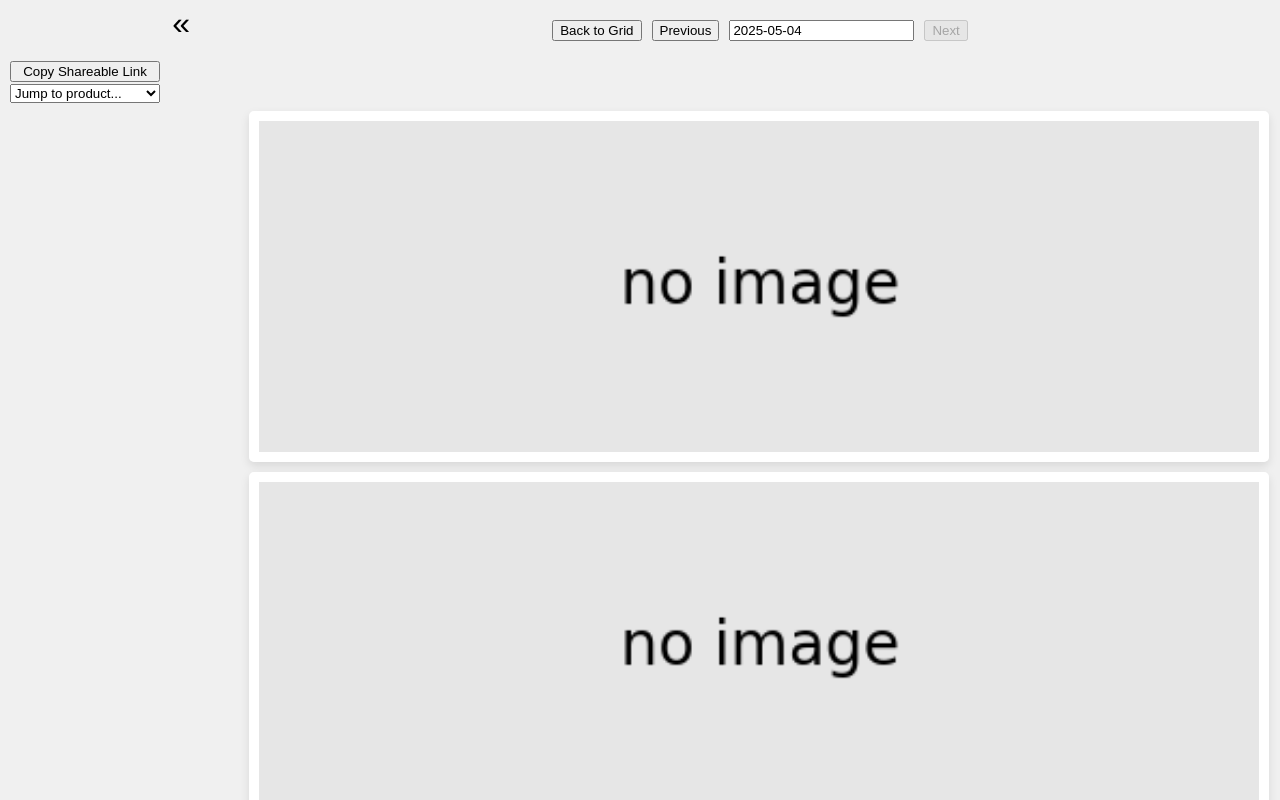
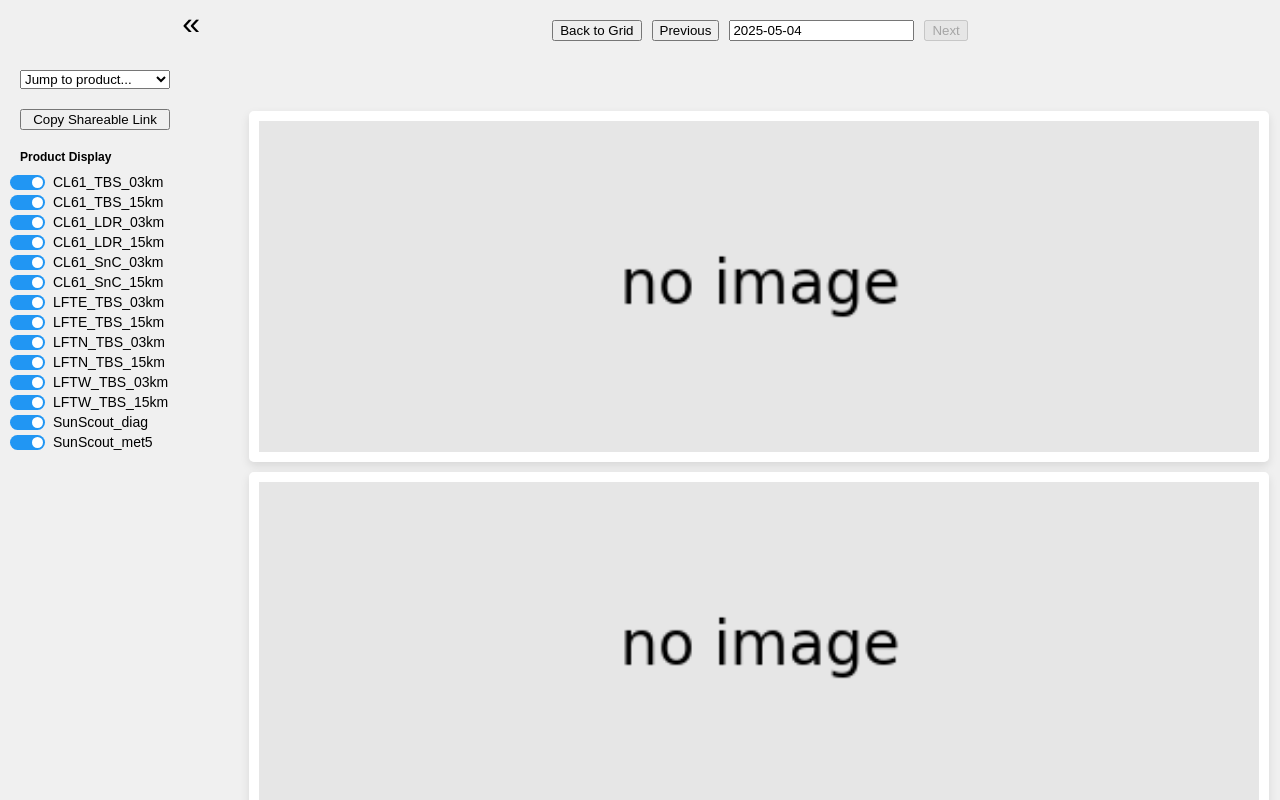
Before and after one commit to ncorbin-id/ea-quicklooks, a plain HTML site: page fullsize.html in a window 1280 px wide. Both pictures are taken after a click on the button "Toggle Product Control Menu". Shown: the top 800 px of the page. Drawn offline with Linux system fonts and the light colour scheme.

Commit message:
product toggles v1

```diff
--- a/css/styles.css
+++ b/css/styles.css
@@ -7,6 +7,11 @@ body, html {
     font-family: Arial, Helvetica, sans-serif;
     font-size: 18px; /* Set the global font size */
     align-content: center; /* Center content vertically */
+}
+
+h3 {
+    font-size: 12px;
+    text-align: left;
 }
 
 .controls-container {
@@ -145,6 +150,7 @@ body, html {
     overflow-x: hidden;
     transition: 0.5s;
     padding-top: 60px;
+    padding-left: 10px;
 }
 
 .sidebar-controls-container.open {
@@ -180,11 +186,79 @@ body, html {
 .sidebar-controls-container:not(.open) .menuItem {
     display: none;
 }
+.sidebar-controls-container:not(.open) .toggle-container {
+    display: none;
+}
 
 .menuItem {
-    margin-left: 10px;
+    margin: 10px;
     width: 150px;
 }
+
+/* Product Toggles */
+.toggle-container {
+    display: flex;
+    justify-content: flex-start;
+    align-items: center;
+    width: 100%;  /* or specific width if needed */
+    margin-top: 4px;
+    gap: 8px;
+  }
+
+.toggle-label {
+    font-size: 14px;
+    margin-right: 10px;
+  }
+
+.switch {
+    position: relative;
+    display: inline-block;
+    width: 35px;
+    height: 15px;
+  }
+
+  .switch input {
+    opacity: 0;
+    width: 0;
+    height: 0;
+  }
+
+  .slider {
+    position: absolute;
+    cursor: pointer;
+    top: 0;
+    left: 0;
+    right: 0;
+    bottom: 0;
+    background-color: #ccc;
+    transition: 0.4s;
+    border-radius: 15px; /* Matches height for pill shape */
+  }
+
+  .slider:before {
+    position: absolute;
+    content: "";
+    height: 11px;      /* Scaled knob size */
+    width: 11px;
+    left: 2px;         /* Slight margin inside track */
+    bottom: 2px;
+    background-color: white;
+    transition: 0.4s;
+    border-radius: 50%;
+  }
+
+  input:checked + .slider {
+    background-color: #2196F3;
+  }
+
+  input:focus + .slider {
+    box-shadow: 0 0 1px #2196F3;
+  }
+
+  input:checked + .slider:before {
+    transform: translateX(20px); /* (width) - (knob) - (left*right margins) */
+  }
+
 
 .toast {
     visibility: hidden;
--- a/fullsize.html
+++ b/fullsize.html
@@ -11,10 +11,12 @@
 
     <div id="sidebarControlsContainer" class="sidebar-controls-container">
         <button class="closebtn" id="toggleBtn" title="Toggle Product Control Menu">»</button>
-        <button class="menuItem" id="copyLinkButton">Copy Shareable Link</button>
         <select class="menuItem" id="jumpToProduct">
             <option value="">Jump to product...</option>
         </select>
+        <button class="menuItem" id="copyLinkButton">Copy Shareable Link</button>
+        <h3 class="menuItem">Product Display</h3>
+        <div id="product-toggles"></div>
     </div>
 
     <div id="fullsizeMainContainer" class="fullsize-main-container">
--- a/js/fullsize.js
+++ b/js/fullsize.js
@@ -12,6 +12,7 @@ import {
 } from './utils.js';
 
 let datepicker;
+let activeProds = new Set(prods);
 
 const getImageName = (yyyy, mm, dd, product, ext) =>
     `${yyyy}${mm}${dd}_${product}${ext}`;
@@ -75,6 +76,7 @@ document.addEventListener('DOMContentLoaded', () => {
         imageContainer.innerHTML = '';
 
         prods.forEach(product => {
+            if (!activeProds.has(product)) return;
             const imageName = getImageName(yyyy, mm, dd, product, fileext);
             const imageURL = getImageURL(sourceURL, yyyy, mm, imageName);
             // console.log('Looking for image URL: ', imageURL)
@@ -140,6 +142,47 @@ document.addEventListener('DOMContentLoaded', () => {
             .catch(err => console.error('Failed to copy link: ', err));
     });
 
+    // Sidebar Toggles
+    const container = document.getElementById('product-toggles');
+
+    prods.forEach(prod => {
+        const wrapper = document.createElement('div');
+        wrapper.className = 'toggle-container';
+
+        const label = document.createElement('label');
+        label.className = 'toggle-label';
+        label.textContent = prod;
+
+        const switchLabel = document.createElement('label');
+        switchLabel.className = 'switch';
+
+        const input = document.createElement('input');
+        input.type = 'checkbox';
+        input.checked = true;
+        input.name = prod;
+
+        const slider = document.createElement('span');
+        slider.className = 'slider';
+
+        switchLabel.appendChild(input);
+        switchLabel.appendChild(slider);
+
+        wrapper.appendChild(switchLabel);
+        wrapper.appendChild(label);
+
+        container.appendChild(wrapper);
+
+        // Add change event listener
+        input.addEventListener('change', () => {
+            if (input.checked) {
+                activeProds.add(prod);
+            } else {
+                activeProds.delete(prod);
+            }
+        updateFullSizeImages();
+        });
+    });
+
 });
 function waitForAnchorAndScroll(anchorId, retries = 20) {
     if (retries <= 0) return;
```
